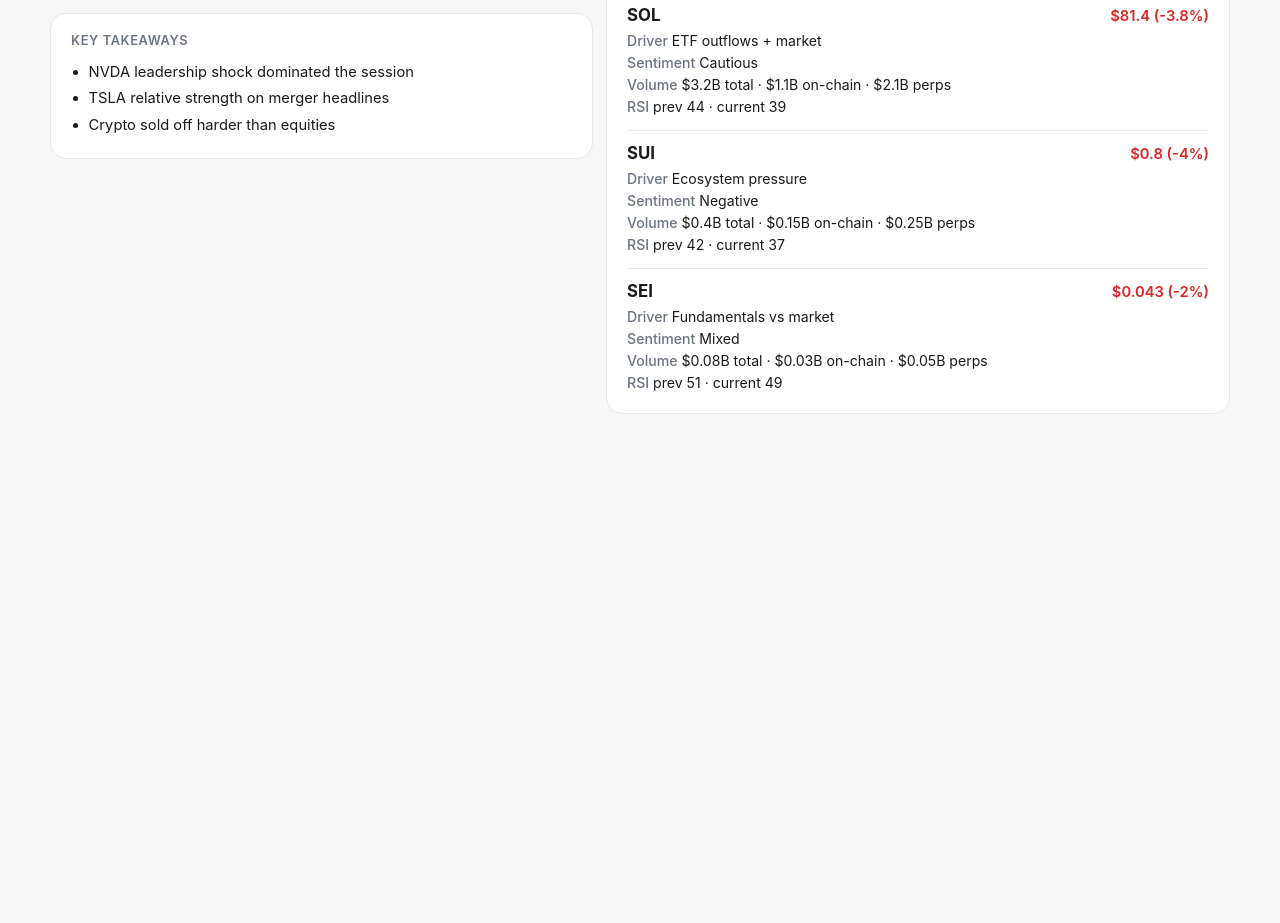
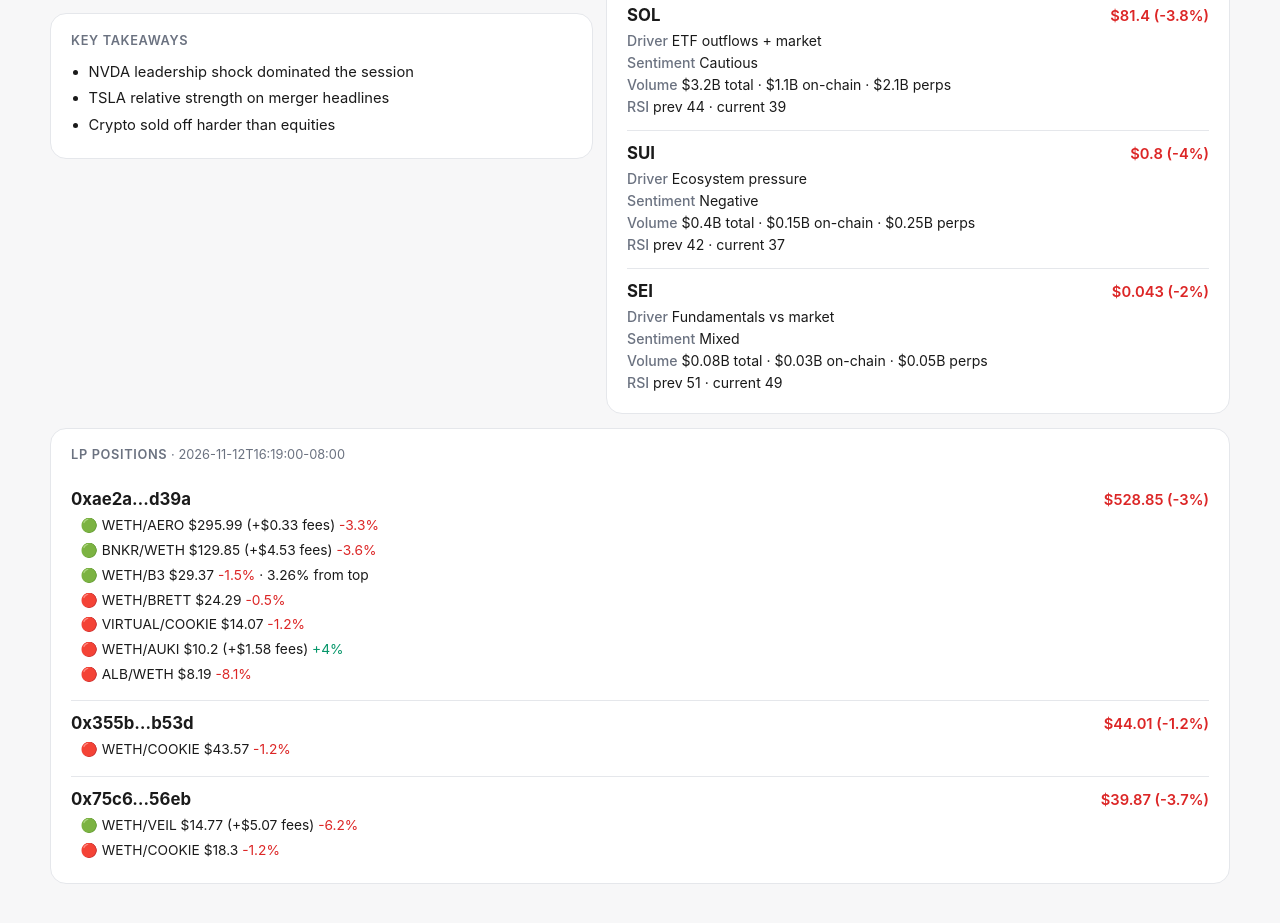
Before and after one commit to LLOUDBULL/market-dashboard, a plain HTML site: page index.html in a window 1280 px wide. Shown: the part 657-1580 px from the top of the page. Before the commit the page ends 1117 px from the top, so only its background shows below. Drawn offline with Linux system fonts and the light colour scheme.

Commit message:
Add LP positions section to dashboard

```diff
--- a/index.html
+++ b/index.html
@@ -76,18 +76,18 @@
     gap: 0.85rem;
     align-items: start;
   }
-  .asset {
+  .asset, .wallet {
     padding: 0.65rem 0;
     border-bottom: 1px solid var(--border);
   }
-  .asset:last-child { border-bottom: none; padding-bottom: 0; }
-  .asset-header {
+  .asset:last-child, .wallet:last-child { border-bottom: none; padding-bottom: 0; }
+  .asset-header, .wallet-header {
     display: flex;
     justify-content: space-between;
     align-items: baseline;
     margin-bottom: 0.25rem;
   }
-  .ticker { font-weight: 700; font-size: 1.05rem; }
+  .ticker, .wallet-label { font-weight: 700; font-size: 1.05rem; }
   .change { font-weight: 600; font-size: 0.92rem; }
   .up { color: var(--up); }
   .down { color: var(--down); }
@@ -98,10 +98,10 @@
     grid-template-columns: 1fr 1fr;
     gap: 0.4rem 1.25rem;
   }
-  .snapshot-grid .full { grid-template-columns: 1fr 1fr; }
   .snapshot-grid .full { grid-column: 1 / -1; }
   .takeaways { margin: 0; padding-left: 1.1rem; }
   .takeaways li { margin: 0.3rem 0; font-size: 0.92rem; }
+  .pos { margin: 0.3rem 0 0.3rem 0.6rem; font-size: 0.86rem; }
   @media (max-width: 820px) {
     .main-grid { grid-template-columns: 1fr; }
     .snapshot-grid { grid-template-columns: 1fr; }
@@ -142,6 +142,11 @@
       <div id="crypto"></div>
     </div>
   </div>
+
+  <div class="section" id="lpSection">
+    <h2>LP Positions <span id="lpUpdated" style="font-weight:400;text-transform:none;letter-spacing:0;"></span></h2>
+    <div id="lp"></div>
+  </div>
 </div>
 
 <script>
@@ -163,6 +168,35 @@ async function loadHistoryIndex() {
 }
 
 dateSelect.addEventListener('change', () => load(dateSelect.value));
+
+async function loadLP() {
+  try {
+    const res = await fetch('lp.json?t=' + Date.now());
+    if (!res.ok) return;
+    const lp = await res.json();
+    const el = document.getElementById('lp');
+    document.getElementById('lpUpdated').textContent = lp.updated ? `· ${lp.updated}` : '';
+    el.innerHTML = (lp.wallets || []).map(w => {
+      const ch = w.change24hPct ?? 0;
+      const cls = ch >= 0 ? 'up' : 'down';
+      const positions = (w.positions || []).map(p => {
+        const pcls = (p.change24hPct ?? 0) >= 0 ? 'up' : 'down';
+        const range = p.inRange ? '🟢' : '🔴';
+        return `<div class="pos">${range} ${p.pair} $${p.value ?? '—'} ${p.fees ? `(+$${p.fees} fees)` : ''} <span class="${pcls}">${(p.change24hPct||0)>=0?'+':''}${p.change24hPct ?? ''}%</span>${p.note ? ` · ${p.note}` : ''}</div>`;
+      }).join('');
+      return `
+        <div class="wallet">
+          <div class="wallet-header">
+            <span class="wallet-label">${w.label}</span>
+            <span class="change ${cls}">$${w.total ?? '—'} (${ch>=0?'+':''}${ch}%)</span>
+          </div>
+          ${positions}
+        </div>`;
+    }).join('');
+  } catch (e) {
+    document.getElementById('lp').innerHTML = '<div class="line">No LP data yet</div>';
+  }
+}
 
 async function load(date = 'latest') {
   try {
@@ -224,6 +258,7 @@ async function load(date = 'latest') {
 
 loadHistoryIndex();
 load();
+loadLP();
 </script>
 </body>
 </html>
```
